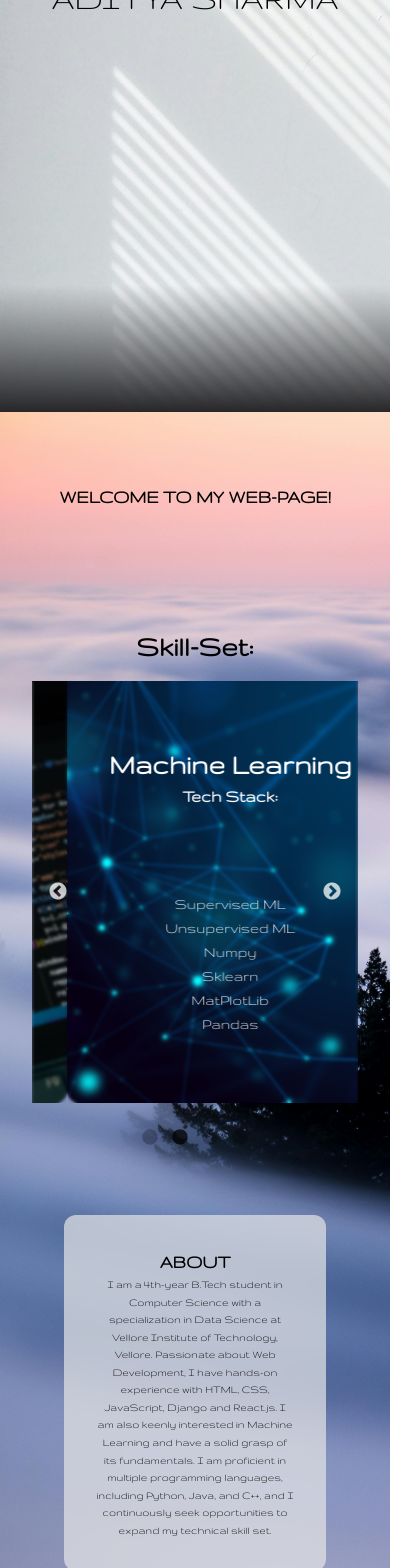
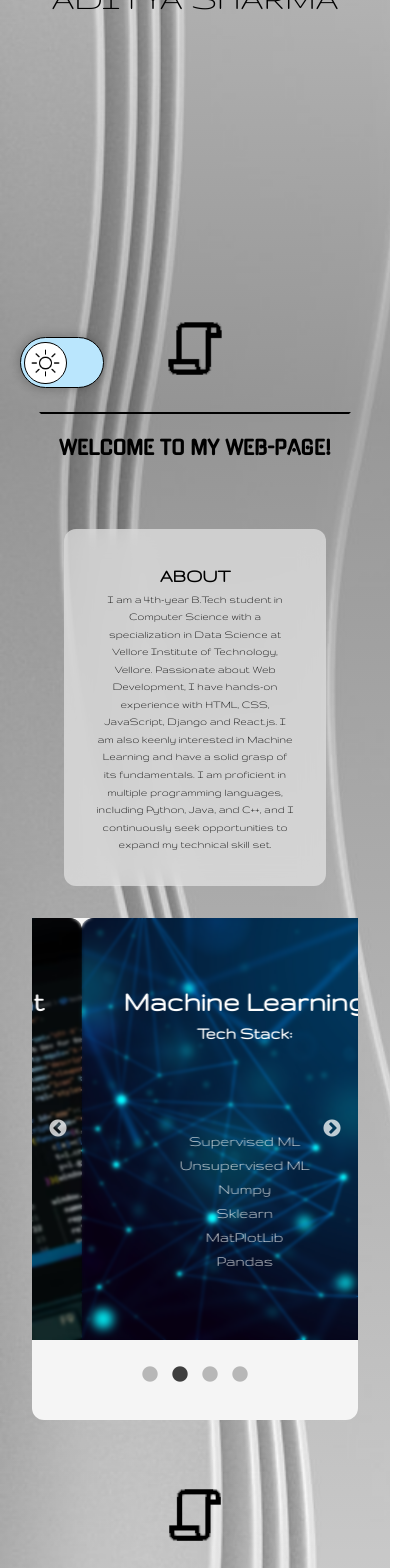
Before and after one commit to officialaditshrm/portfolio, a React (Vite) app: page / in a window 390 px wide. Shown: the part 432-2000 px from the top of the page, 415 px wide, since content can reach past the window. Built offline with nearby package versions, Linux system fonts and the light colour scheme.

Commit message:
Projects slides and overall background fix

```diff
--- a/src/App.jsx
+++ b/src/App.jsx
@@ -3,6 +3,7 @@ import Header from './components/Header.jsx'
 import spcode from './images/spcode.png'
 import Slideshow from './components/Slideshow.jsx'
 import scrollimage from './images/scroll.png'
+import scrolllight from './images/scrolllight.png'
 import Projects from './components/Projects.jsx'
 import Contact from './components/Contact.jsx'
 import { motion } from 'framer-motion'
@@ -10,7 +11,6 @@ import spcodeLight from './images/spcodeLight.png'
 
 
 function App() {
-  const [scrollHover1, setScrollHover1] = useState(false)
   const [scrollHover2, setScrollHover2] = useState(false)
   const [darkMode, setDarkMode] = useState(false)
   const homeRef = useRef()
@@ -48,10 +48,6 @@ function App() {
     setScrollHover1((prev) => !prev)
   }
 
-  const onScrollHover2 = () => {
-    setScrollHover2((prev) => !prev)
-  }
-
   const scrollToFrame = () => {
     window.scrollBy({top: 300, left: 0, behavior: 'smooth'})
   }
@@ -62,7 +58,7 @@ function App() {
 
 
   return (
-    <div className = {`${darkMode ? "dark bg-black":"bg-white"}`}>
+    <div className = {`${darkMode ? "dark bg-[url('./images/perks.jpg')]":"bg-[url('./images/perkslight.jpg')]"} bg-cover`}>
       <Header
       darkMode = {darkMode}
       setDarkMode = {setDarkMode}
@@ -74,32 +70,31 @@ function App() {
       <div
         id="frame1"
         ref = {homeRef}
-        className = "bg-[url('./images/perkslight.jpg')] dark:bg-[url('./images/perks.jpg')] h-screen flex flex-col justify-center bg-cover">
+        className = "h-screen flex flex-col justify-center bg-gradient-to-b from-neutral-900/0 to-neutral-900/30">
         <div id ="mainframe1" className="h-[85%] flex flex-col justify-end">
-          <motion.div id = "name" className = "sm:pl-5 h-max flex flex-col max-sm:items-center max-sm:h-full max-sm:justify-center w-full justify-end">
+          <div id = "name" className = "sm:pl-5 h-max flex flex-col max-sm:items-center max-sm:h-full max-sm:justify-center w-full justify-end">
             <img src = {`${darkMode ? spcode : spcodeLight}`} className = "max-sm:w-[50%] w-[25%] h-[20%] sm:dark:h-auto object-cover max-sm:dark:object-contain hover:translate-x-[8px] hover:translate-y-[4px] hover:cursor-pointer hover:shadow-[-8px_-4px_5px_0_rgba(0,0,0,0.5)] dark:hover:shadow-[-8px_-4px_5px_0_rgba(255,255,255,0.5)] dark:hover:bg-[rgba(30,30,30)] hover:bg-[rgba(235,235,235)] rounded-xl" onClick = {spClick} id= "spcode" alt= "blue jean" />
             <h1 className = "font-gruppo dark:text-white max-sm:text-[9vw] text-[5vw]">ADITYA SHARMA</h1>
-          </motion.div>
+          </div>
         </div>
-        <div id = "scrolldiv1" className= "items-center h-[15vh] bg-gradient-to-b from-[rgba(0,0,0,0)] to-zinc-800 dark:to-neutral-500">
-          <button  className = "w-full h-full duration-300 hover:bg-[rgba(0,0,0,0.1)] dark:hover:bg-[rgba(255,255,255,0.1)] flex justify-center items-center" onClick = {scrollToFrame} onMouseEnter = {onScrollHover1} onMouseLeave={onScrollHover1} id = "scrolltoframe1">
-            {scrollHover1 && <img className = "h-[50%]" src = {scrollimage}/>}
+        <div id = "scrolldiv1" className= "h-[15vh] flex justify-center">
+          <button  className = "w-1/4 w-1/4 h-full h-full rounded-xl duration-300  flex justify-center items-center hover:translate-x-[8px] hover:translate-y-[-4px] hover:cursor-pointer hover:shadow-[-8px_4px_5px_0_rgba(0,0,0,0.5)] dark:hover:shadow-[-8px_4px_5px_0_rgba(255,255,255,0.5)] dark:hover:bg-[rgba(30,30,30)] hover:bg-[rgba(235,235,235)]" onClick = {scrollToFrame} onMouseEnter = {onScrollHover1} onMouseLeave={onScrollHover1} id = "scrolltoframe1">
+            <img className = "h-[50%]" src = {darkMode ? scrollimage : scrolllight}/>
           </button>
         </div>
       </div>
-      <div id="frame2" ref = {aboutRef} className = "flex flex-col dark:bg-[url('./images/frame2.jpg')] bg-[url('./images/frame2light.jpg')] bg-white bg-cover font-gruppo dark:text-white">
-        <div id = "frame2header" className = "h-[20vh] flex justify-center items-center">
-          <h2 className = "text-[5vw] font-bold">WELCOME TO MY WEB-PAGE!</h2>
+      <div id="frame2" ref = {aboutRef} className = "flex flex-col font-gruppo dark:text-white bg-gradient-to-t from-neutral-900/0 to-neutral-900/30">
+        <div id = "frame2header" className = "flex justify-center items-center">
+          <h2 className = "text-[5vw] w-[80%] text-center font-gugi h-full border-2 border-x-black/0 border-b-black/0 dark:border-t-white pt-5 border-t-black font-bold">WELCOME TO MY WEB-PAGE!</h2>
         </div>
-        <div id ="mainframe2" className = "p-8 w-full flex max-sm:flex-col justify-center items-center">
-          <div id = "frame2flash" className = "flex flex-col items-center rounded-xl sm:w-[50%] w-full dark:border-white">
-            <h1 className = "font-extrabold text-3xl my-4 ">Skill-Set:</h1>
+        <div id ="mainframe2" className = "p-8 w-full flex flex-row-reverse max-sm:flex-col-reverse justify-center items-center">
+          <div id = "frame2flash" className = "flex flex-col items-center rounded-xl sm:w-[50%] w-full dark:bg-neutral-800 bg-neutral-100 backdrop-blur-md">
             <Slideshow darkMode = {darkMode}/>
           </div>
           <div id = "frame2content" className="w-full p-8 flex items-center justify-center">
-            <article className = "text-center rounded-xl bg-neutral-200/70 dark:bg-neutral-700/70 backdrop-blur-md z-0 flex flex-col p-8 justify-evenly">
+            <article className = "text-center hover:scale-105 rounded-xl bg-neutral-200/70 dark:bg-neutral-700/70 backdrop-blur-md z-0 flex flex-col p-8 justify-evenly">
               <header id = "aboutheader">
-                <h2 className = "text-[5vw] font-bold">ABOUT</h2>
+                <h2 className = "max-sm:text-[5vw] text-[3vw] font-bold">ABOUT</h2>
               </header>
               <div id = "aboutcontent" className = "max-sm:text-[3vw] text-[1.5vw]">
                 <p>
@@ -110,9 +105,9 @@ function App() {
             </article>
           </div>
         </div>
-        <div id = "scrolldiv2" className= "items-center h-[15vh] bg-gradient-to-b from-[rgba(0,0,0,0)] to-zinc-800 dark:to-neutral-500">
-          <button className = "w-full h-full duration-300 hover:bg-[rgba(0,0,0,0.1)] dark:hover:bg-[rgba(255,255,255,0.1)] flex justify-center items-center" onClick = {scrollToFrame} onMouseEnter = {onScrollHover2} onMouseLeave={onScrollHover2} id = "scrolltoframe2">
-            {scrollHover2 && <img className = "h-[50%]" src = {scrollimage}/>}
+        <div id = "scrolldiv1" className= "h-[15vh] flex justify-center">
+          <button  className = "w-1/4 h-full border-2 border-x-white/0 border-t-white/0 dark:border-b-white border-b-black dark:hover:border-b-white/0 hover:border-b-black/0 rounded-xl duration-300  flex justify-center items-center hover:translate-x-[8px] hover:translate-y-[-4px] hover:cursor-pointer hover:shadow-[-8px_4px_5px_0_rgba(0,0,0,0.5)] dark:hover:shadow-[-8px_4px_5px_0_rgba(255,255,255,0.5)] dark:hover:bg-[rgba(30,30,30)] hover:bg-[rgba(235,235,235)]" onClick = {scrollToFrame} onMouseEnter = {onScrollHover1} onMouseLeave={onScrollHover1} id = "scrolltoframe1">
+            <img className = "h-[50%]" src = {darkMode ? scrollimage : scrolllight}/>
           </button>
         </div>
       </div>
--- a/src/components/Footer.jsx
+++ b/src/components/Footer.jsx
@@ -1,6 +1,6 @@
 function Footer () {
     return (
-        <footer id = "footer" className = "max-sm:text-xs text-sm bottom-0 w-full flex items-center justify-center rounded-t-2xl left-0 h-[12vh] shadow-[0_0_5px_2px_rgba(0,0,0,0.2)] bg-neutral-900/50 dark:bg-neutral-200/50 backdrop-blur-xs text-white dark:text-black">
+        <footer id = "footer" className = "max-sm:text-xs text-sm bottom-0 w-full flex items-center justify-center rounded-t-2xl left-0 h-[12vh] shadow-[0_0_5px_2px_rgba(0,0,0,0.2)] dark:bg-neutral-800 bg-neutral-100 backdrop-blur-xs dark:text-white text-black">
             &#169; Aditya Sharma 2025
         </footer>
     )
--- a/src/components/Projects.jsx
+++ b/src/components/Projects.jsx
@@ -60,17 +60,19 @@ function Projects({darkMode}){
         slidesToScroll: 1,
         nextArrow: <NextArrow />,
         prevArrow: <PrevArrow />,
+        autoPlay: true,
+        autoPlaySpeed: 5000,
     }
 
     return (
-            <div className = "font-gugi flex flex-col bg-sky-200 dark:bg-zinc-900 dark:text-white flex flex-col items-center text-center">
+            <div className = "font-gugi flex flex-col dark:text-white flex flex-col items-center text-center">
                 <div className = "flex flex-1 items-center justify-end py-4 px-5 max-sm:justify-center">
                     <h1 className = "text-[5vw] font-extrabold">PROJECTS</h1>
                 </div>
-                <Slider {...settings} adaptiveHeight = {true} className = "w-[90%] ... dark:bg-zinc-800 bg-zinc-100 shadow-[0_0_10px_1px_rgba(0,0,0,0.4)] rounded-2xl">
+                <Slider {...settings} adaptiveHeight = {true} className = "w-[90%] dark:bg-zinc-800 bg-zinc-100 shadow-[0_0_10px_1px_rgba(0,0,0,0.4)] rounded-2xl">
                     {projectlist.map((project) => (
-                        <div className = "dark:bg-zinc-800 bg-zinc-100 h-full p-10 max-sm:py-5 rounded-2xl">
-                            <div className = "rounded-2xl flex h-[80vh] max-sm:h-[100vh] justify-evenly flex-col">
+                        <div className = "dark:bg-zinc-800 bg-zinc-100 p-10 max-sm:py-5 rounded-2xl">
+                            <div className = "rounded-2xl flex justify-evenly flex-col">
                                 <div className = "flex-1 flex justify-center items-center">
                                     <h1 className = "text-3xl font-bold">{project.name}</h1>
                                 </div>
--- a/src/components/Slideshow.jsx
+++ b/src/components/Slideshow.jsx
@@ -44,11 +44,11 @@ function Slideshow({darkMode}) {
         prevArrow: <PrevArrow />,
     }
     return (
-            <Slider className = "size-full rounded-xl justify-center mb-20" {...settings} >
+            <Slider className = "size-full justify-center mb-20" {...settings} >
                 {skills.map((slide) => (
-                    <div className = "h-[70vh] max-sm:h-[50vh] rounded-b-xl">
-                        <div style = {{backgroundImage : `url(${slide.img})`}} className = {`bg-cover bg-no-repeat text-white rounded-b-xl border-black size-full `}>
-                            <div className = "backdrop-blur-[1.5px] size-full flex flex-col justify-center items-center">
+                    <div className = "h-[70vh] max-sm:h-[50vh] rounded-t-xl">
+                        <div style = {{backgroundImage : `url(${slide.img})`}} className = {`bg-cover bg-no-repeat text-white rounded-t-xl border-black size-full `}>
+                            <div className = "backdrop-blur-[1.5px] rounded-t-xl size-full flex flex-col justify-center items-center">
                                 <h1 className = "font-extrabold max-sm:text-3xl text-4xl">{slide.name}</h1>
                                 <div className = "w-full h-[40%] max-sm:h-[60%] flex flex-col">
                                     <h2 className = "font-extrabold text-lg text-center flex-1">Tech Stack:</h2>
```
Also changed, not shown: src/components/Contact.jsx (+12 -12 lines), src/components/Header.jsx (+6 -6 lines), src/images/perkslight.jpg, src/images/scrolllight.png (added).
